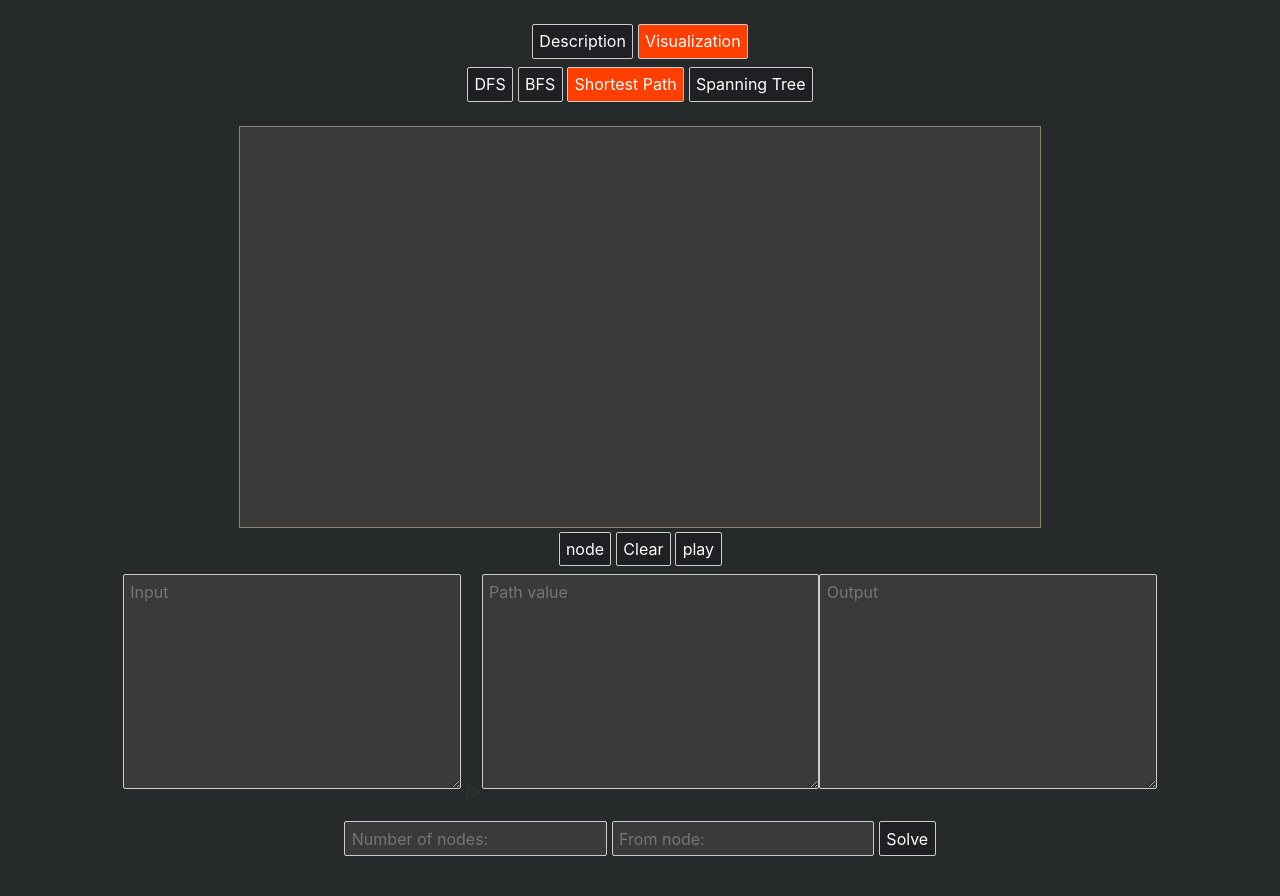
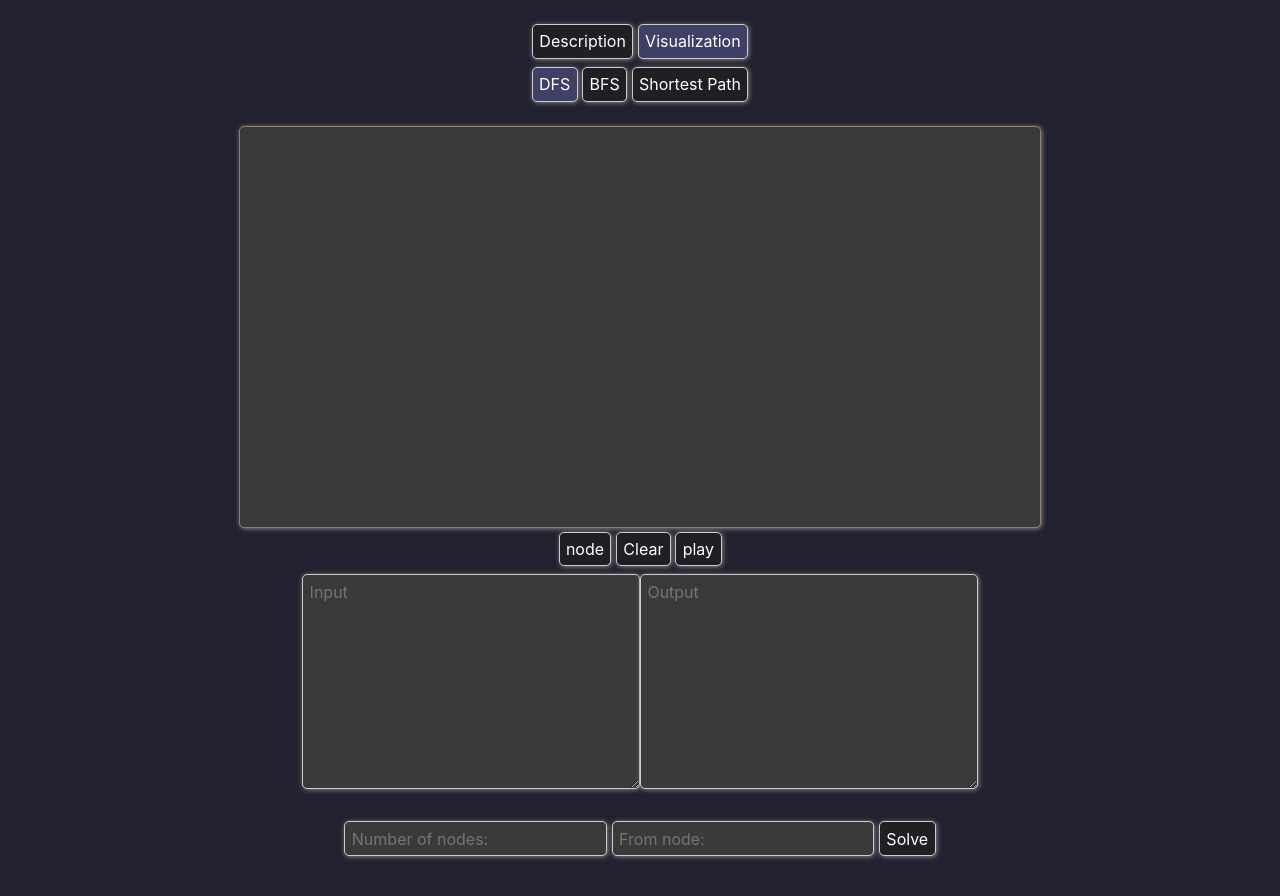
Before and after one commit to mugac/grafy, a Svelte app in the folder grafy_01/: page / in a window 1280 px wide. Built offline with nearby package versions, Linux system fonts and the light colour scheme.

Commit message:
redesign

```diff
--- a/grafy_01/public/global.css
+++ b/grafy_01/public/global.css
@@ -2,11 +2,11 @@ html, body {
 	position: relative;
 	width: 100%;
 	height: 100%;
-	background-color: #262A2B;
+	background-color: #22212F	;
 }
 
 body {
-	color: #333;
+	color: rgb(54, 54, 54);
 	margin: 0;
 	padding: 8px;
 	box-sizing: border-box;
@@ -38,7 +38,9 @@ input, button, select, textarea {
 	margin: 0 0 0.5em 0;
 	box-sizing: border-box;
 	border: 1px solid #ccc;
-	border-radius: 2px;
+	border-radius: 5px;
+	box-shadow: 0.8px 0.8px 5px #888888;
+	color: white;
 }
 
 input:disabled {
--- a/grafy_01/src/App.svelte
+++ b/grafy_01/src/App.svelte
@@ -2,7 +2,7 @@
     import Visualization from "./components/Visualization.svelte";
 	import Description from "./components/Description.svelte";
 	let content = 'vis';
-	let algorithm = 'SHP';
+	let algorithm = 'DFS';
 </script>
 
 <main>
@@ -27,10 +27,10 @@
 	class="{algorithm === 'SHP' ? 'selected' : ''}"
 	on:click="{() => algorithm = 'SHP'}"
 	>Shortest Path</button>
-	<button
+	<!-- <button
 	class="{algorithm === 'SPT' ? 'selected' : ''}"
 	on:click="{() => algorithm = 'SPT'}"
-	>Spanning Tree</button>
+	>Spanning Tree</button> -->
 	<br>
 
 	{#if content == 'desc'}
@@ -54,7 +54,7 @@
 		}
 	}
 	.selected {
-		background-color: #ff3e00;
+		background-color: #3e4066;
 		color: white;
 	}
 	/* canvas {
--- a/grafy_01/src/components/Visualization.svelte
+++ b/grafy_01/src/components/Visualization.svelte
@@ -109,7 +109,7 @@
 		} else {
 			if(space){
 				elements.push({
-				colour: "red",
+				colour: "#8F80F4",
 				width: 25,
 				height: 25,
 				top: y,
@@ -127,7 +127,7 @@
 				2 * Math.PI
 			);
 			context.fill();
-			context.fillStyle = "blue";
+			context.fillStyle = "#ded6c8";
 			context.font = "20px Arial";
 			context.fillText(
 				elements[index].num,
@@ -167,7 +167,7 @@
 		lineStartY = lineEndY + dy
 
 		lines.push({
-				colour: "green",
+				colour: "#71e0eb",
 				startX: lineStartX,
 				startY: lineStartY,
 				endX: lineEndX,
@@ -264,7 +264,7 @@
 	const play = () => {
 		elements[nodesA[i]].colour = 'orange';
 		redraw();
-		elements[nodesA[i]].colour = 'red';
+		elements[nodesA[i]].colour = '#8F80F4';
 		i++;
 		if(i==nodesA.length-1){
 			clearInterval(timer)
@@ -286,7 +286,7 @@
 				context.fillStyle = element.colour;
 				context.fill();
 
-				context.fillStyle = "blue";
+				context.fillStyle = "#ded6c8";
 				context.font = "20px Arial";
 				context.fillText(
 					element.num,
@@ -331,7 +331,6 @@
 		<!-- {#each text as txt}
             <textarea name="value" id="" cols="30" rows="10" value={txt}></textarea>
 		{/each} -->
-	/>
 </div>
 	{#if algorithm == 'SHP'}
 	<div class="Value">
@@ -368,6 +367,8 @@
 	canvas {
         background-color: #3B3A3A;
 		border: 1px solid #8D8272;
+		border-radius: 5px;
+		box-shadow: 0.8px 0.8px 5px #888888;
 	}
     textarea{
         background-color: #3B3A3A;
--- a/grafy_01/src/components/algoDesc/DFS.svelte
+++ b/grafy_01/src/components/algoDesc/DFS.svelte
@@ -91,18 +91,6 @@
             <tr><code class="spaces">&nbsp;&nbsp;&nbsp;&nbsp;</code><code class="spaces">&nbsp;&nbsp;&nbsp;&nbsp;</code><code class="plain">&#125;</code></tr>
             <tr><code class="spaces">&nbsp;&nbsp;&nbsp;&nbsp;</code><code class="plain">&#125;</code></tr>
             <tr><code class="plain">&#125;</code></tr>
-
-
-            <!-- &#123;
-            &#125;
-
-            &nbsp
-
-            &#60;int&#62;
-
-            &#60;
-            &#62; -->
-            <code class="spaces">&nbsp;&nbsp;&nbsp;&nbsp;</code>
         </tbody>
         </table>
     </div>
```
